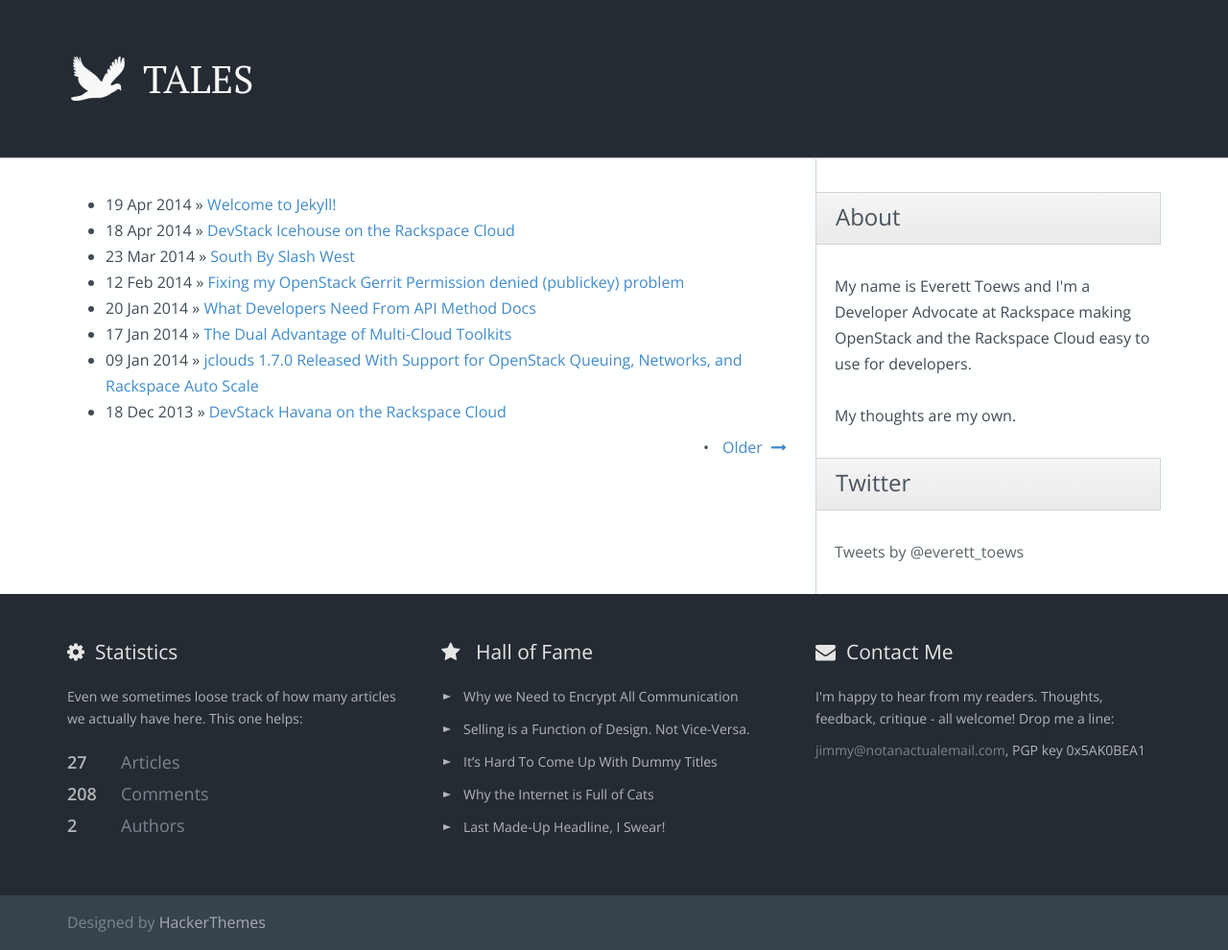
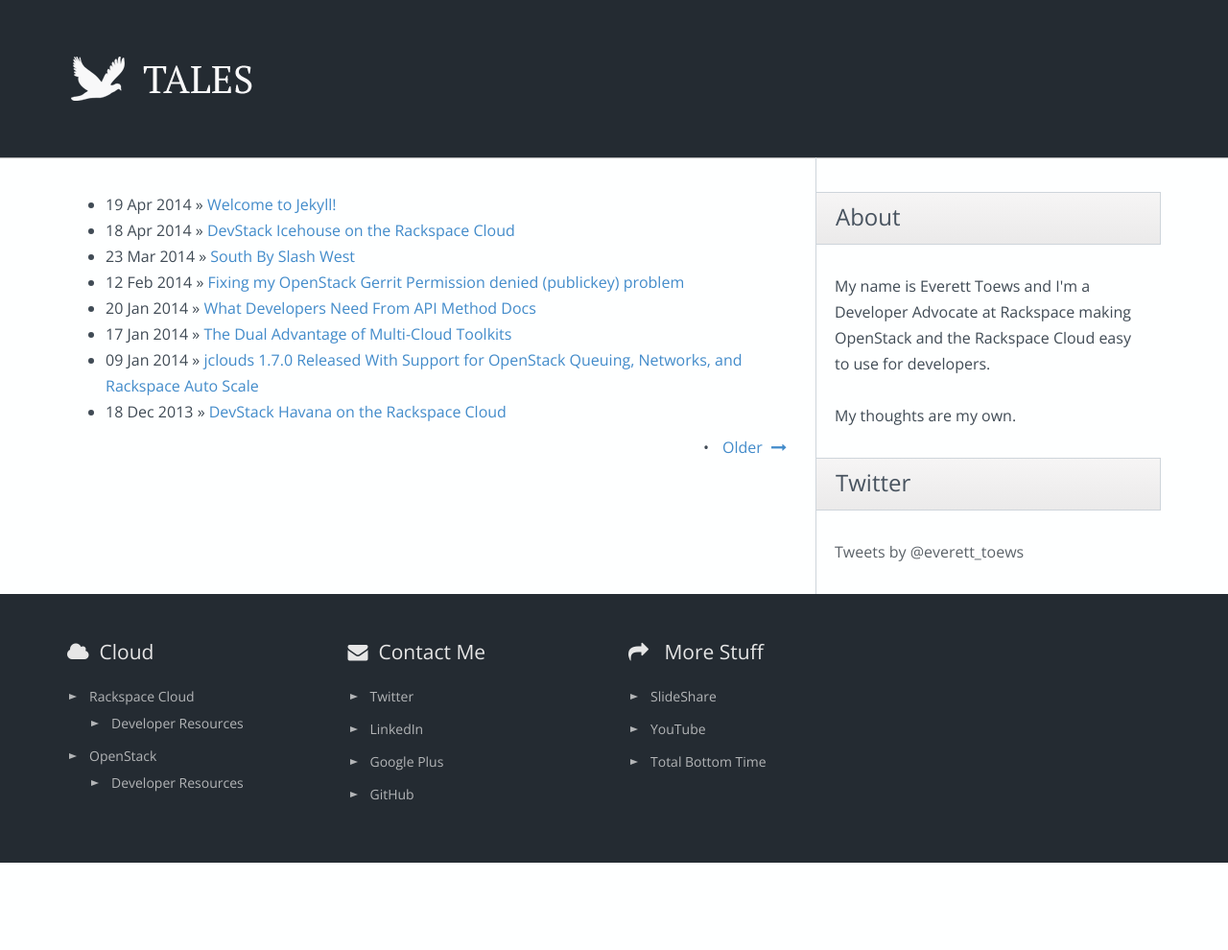
Before and after one commit to etoews/etoews.github.io, a Jekyll site: the page built from index.html, in a window 1280 px wide. Shown: the whole page at 96% size. Built offline with Jekyll 4.4.1, drawn with Linux system fonts in a browser that asks for light colours; nearby versions of some CDN libraries; Markdown is read by kramdown in place of the engine named in the settings; the list of posts is cut into pages by our own code; comment, search, counter and statistics services are not loaded; after the commit the page ends 900 px from its top, so only the background shows below that.

Commit message:
Footer stuff

```diff
--- a/_layouts/default.html
+++ b/_layouts/default.html
@@ -105,53 +105,40 @@
     <div class="widewrapper footer">
         <div class="container">
             <div class="row">
-                <div class="col-md-4 footer-widget">
-                    <h3> <i class="fa fa-cog"></i>Statistics</h3>
-
-                    <span>Even we sometimes loose track of how many articles we actually have here.  This one helps:</span>
-
-                    <div class="stats">
-                        <div class="line">
-                            <span class="counter">27</span>
-                            <span class="caption">Articles</span>
-                        </div>
-                        <div class="line">
-                            <span class="counter">208</span>
-                            <span class="caption">Comments</span>
-                        </div>
-                        <div class="line">
-                            <span class="counter">2</span>
-                            <span class="caption">Authors</span>
-                        </div>
-                    </div>
-                </div>
-
-                <div class="col-md-4 footer-widget">
-                    <h3> <i class="fa fa-star"></i> Hall of Fame</h3>
+                <div class="col-md-3 footer-widget">
+                    <h3><i class="fa fa-cloud"></i>Cloud</h3>
                     <ul class="tales-list">
-                        <li><a href="index.html">Why we Need to Encrypt All Communication</a></li>
-                        <li><a href="#">Selling is a Function of Design. Not Vice-Versa.</a></li>
-                        <li><a href="#">It’s Hard To Come Up With Dummy Titles</a></li>
-                        <li><a href="#">Why the Internet is Full of Cats</a></li>
-                        <li><a href="#">Last Made-Up Headline, I Swear!</a></li>
+                        <li><a href="http://www.rackspace.com/cloud/">Rackspace Cloud</a></li>
+                        <ul class="tales-list">
+                            <li><a href="http://developer.rackspace.com/">Developer Resources</a></li>
+                        </ul>
+                        <li><a href="http://www.openstack.org/">OpenStack</a></li>
+                        <ul class="tales-list">
+                            <li><a href="http://developer.openstack.org/">Developer Resources</a></li>
+                        </ul>
                     </ul>
                 </div>
 
-                <div class="col-md-4 footer-widget">
+                <div class="col-md-3 footer-widget">
                     <h3> <i class="fa fa-envelope"></i>Contact Me</h3>
+                    <ul class="tales-list">
+                        <li><a href="http://www.twitter.com/everett_toews">Twitter</a></li>
+                        <li><a href="http://www.linkedin.com/in/everetttoews">LinkedIn</a></li>
+                        <li><a href="https://plus.google.com/u/0/104009743772867481960">Google Plus</a></li>
+                        <li><a href="https://github.com/everett-toews">GitHub</a></li>
+                    </ul>
+                </div>
 
-                    <span>I'm happy to hear from my readers. Thoughts, feedback, critique - all welcome! Drop me a line:</span>
+                <div class="col-md-3 footer-widget">
+                    <h3> <i class="fa fa-share"></i> More Stuff</h3>
+                    <ul class="tales-list">
+                        <li><a href="http://www.slideshare.net/phymata">SlideShare</a></li>
+                        <li><a href="https://www.youtube.com/user/evtoews">YouTube</a></li>
+                        <li><a href="http://totalbottomtime.com/">Total Bottom Time</a></li>
+                    </ul>
+                </div>
 
-                        <span class="email">
-                            <a href="#">jimmy@notanactualemail.com</a>, PGP key 0x5AK0BEA1
-                        </span>
-                </div>
             </div>
-        </div>
-    </div>
-    <div class="widewrapper copyright">
-        <div class="container">
-            Designed by <a href="http://hackerthemes.com">HackerThemes</a>
         </div>
     </div>
 </footer>
--- a/css/phymata.css
+++ b/css/phymata.css
@@ -25,3 +25,7 @@
 .aside-widget {
   margin-bottom: 30px;
 }
+
+.aside-widget .body {
+  margin-right: 20px;
+}
```
